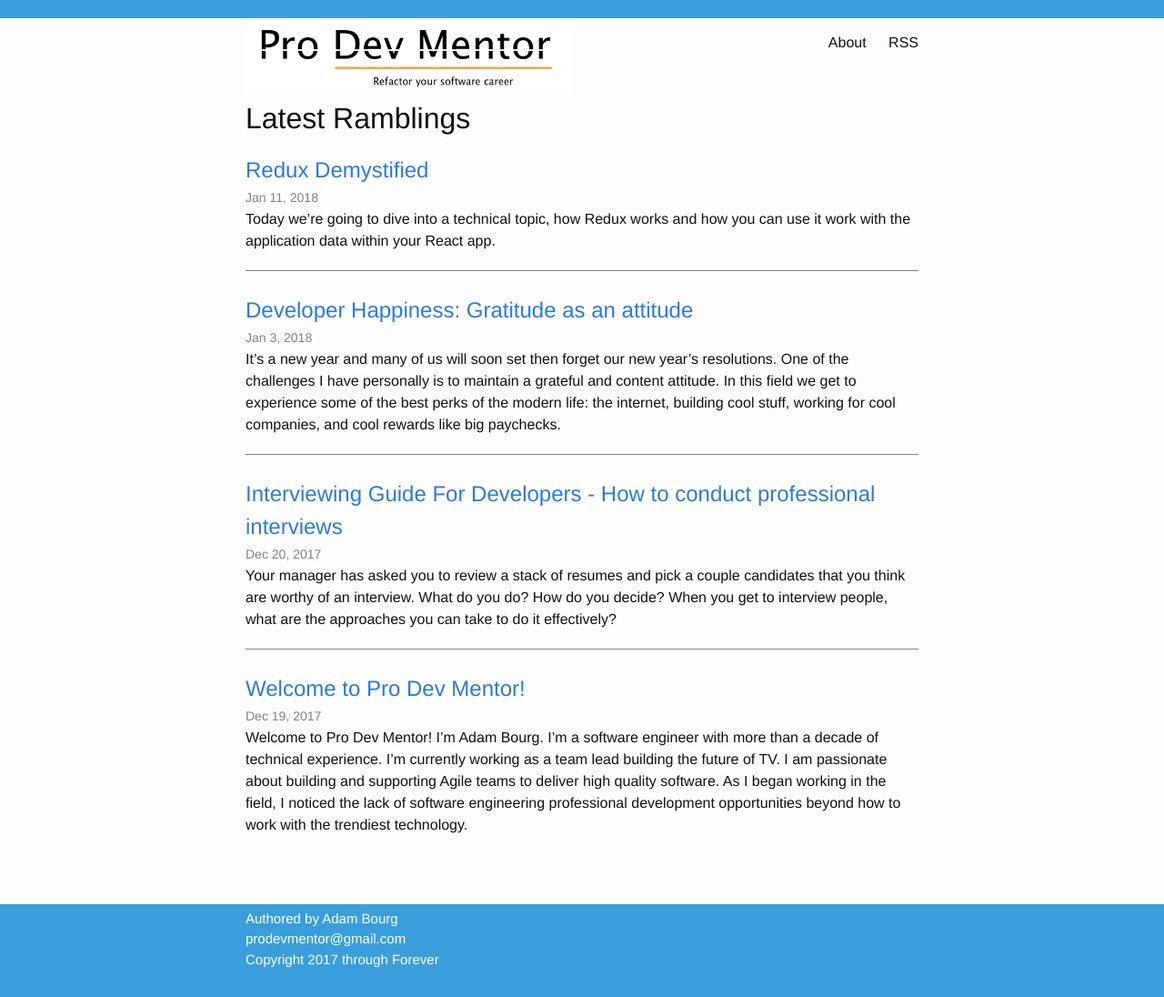
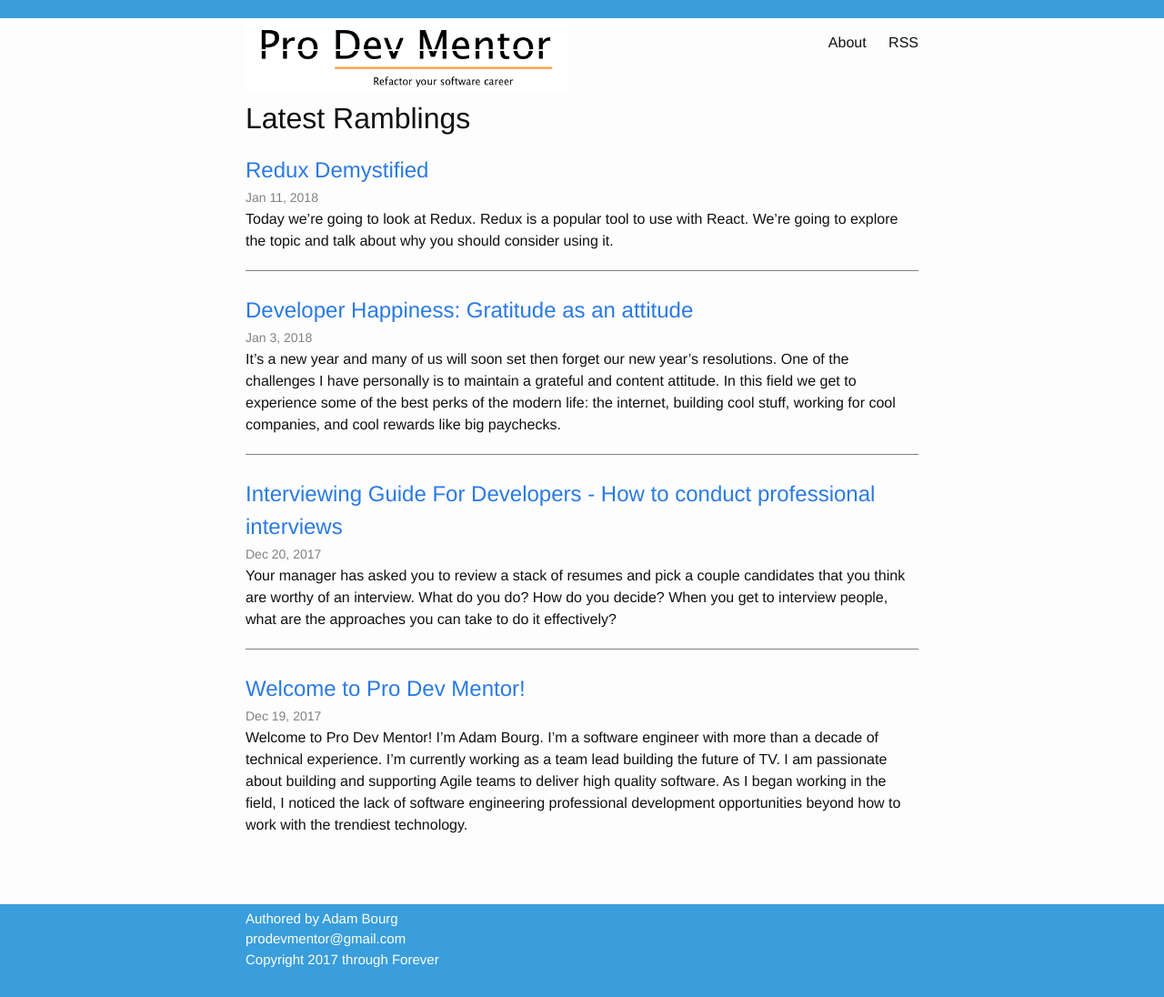
Before and after one commit to prodevmentor/blog, a Jekyll site: the page built from index.md, in a window 1280 px wide. Shown: the whole page at 91% size. Built offline with Jekyll 4.4.1, drawn with Linux system fonts in a browser that asks for light colours; comment, search, counter and statistics services are not loaded.

Commit message:
fixing typos

````diff
--- a/_posts/01-11-18-Redux_Demystified.md
+++ b/_posts/01-11-18-Redux_Demystified.md
@@ -2,14 +2,14 @@
 layout: post
 title:  "Redux Demystified"
 date:   2018-01-11
-categories: react javascript es6 redux
+categories: react javascript es6 Redux
 ---
 
-Today we're going to dive into a technical topic, how Redux works and how you can use it work with the application data within your React app.
+Today we're going to look at Redux. Redux is a popular tool to use with React. We're going to explore the topic and talk about why you should consider using it.
 
 # What is Redux?
 
-Redux is all about state (data) management. It takes the place of doing a traditional MVC approach where data is stored in instances of models and replaces that data storage with a global storage location. Typically stored on Window or top, it can exist in local storage.
+Redux is all about state (data) management. It takes the place of doing a traditional MVC approach where data is stored in instances of models and replaces that data storage with a global storage location. Typically stored on Window or top. The data can be stored in local storage or in a cookie.
 
 # Why Redux?
 
@@ -98,11 +98,11 @@ Connect is the method of binding React components to the Store. Basically, you u
   export default connect(mapStateToProps)(MyClassName)
 ```
 
-This basically takes the state of the key 'notification' from redux and shoves the data into the component. Possibly forcing a redraw (if it changes the props or state).
+This basically takes the state of the key 'notification' from Redux and shoves the data into the component. Possibly forcing a redraw (if it changes the props or state).
 
 # Can I access the state without connect?
 
-Yes, you can. You can read the state, but you cannot modify the data without a Reducer or Javascript hacking. The read-only way is to directly query the store:
+Yes, you can. You can read the state, but you cannot modify the data without a Reducer or javascript hacking. The read-only way is to directly query the store:
 
 ```javascript
   store.getState(); // returns the full store as a JSON object
````
Also changed, not shown: other parts of _posts/01-11-18-Redux_Demystified.md (+5 -5 lines).
